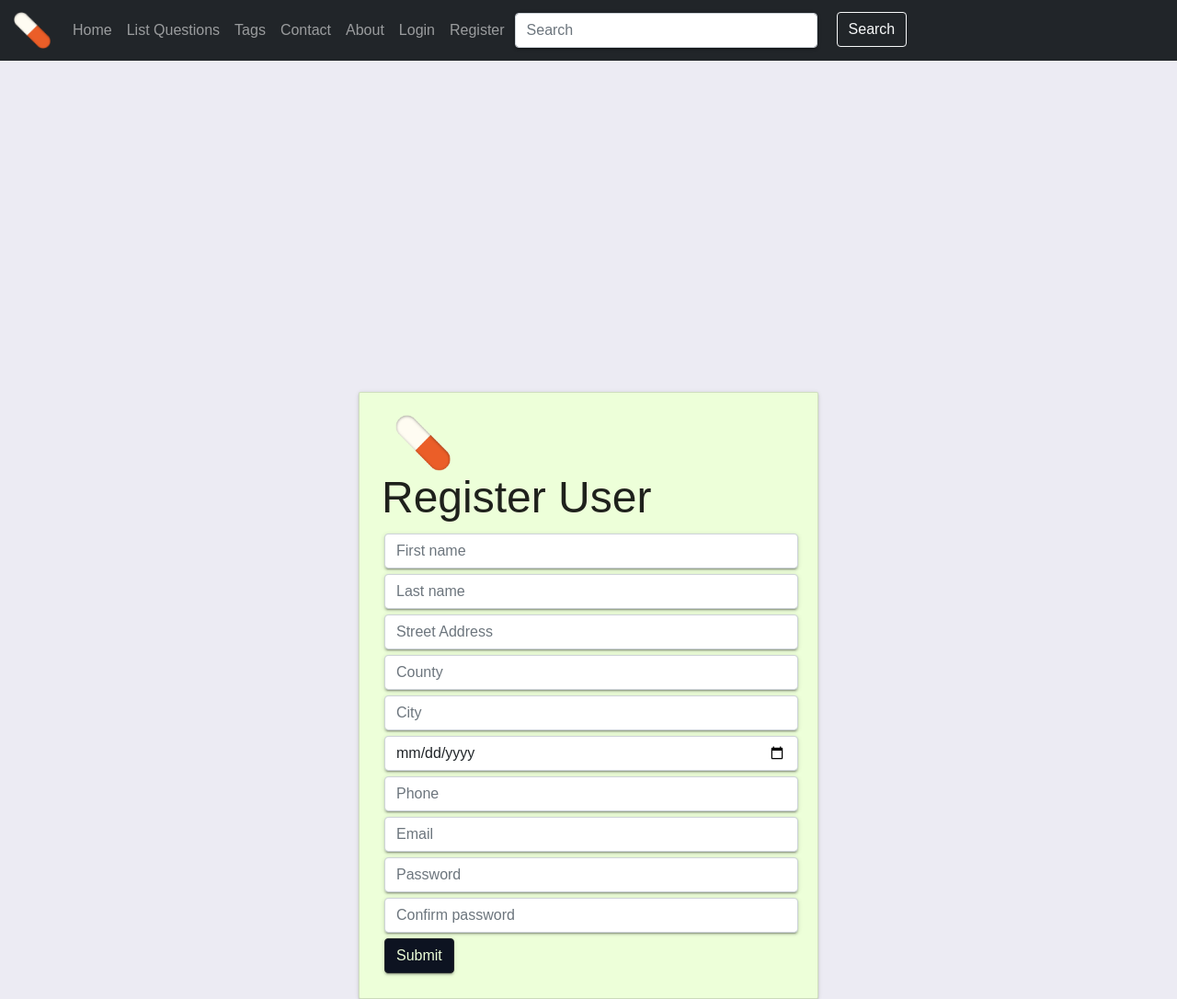
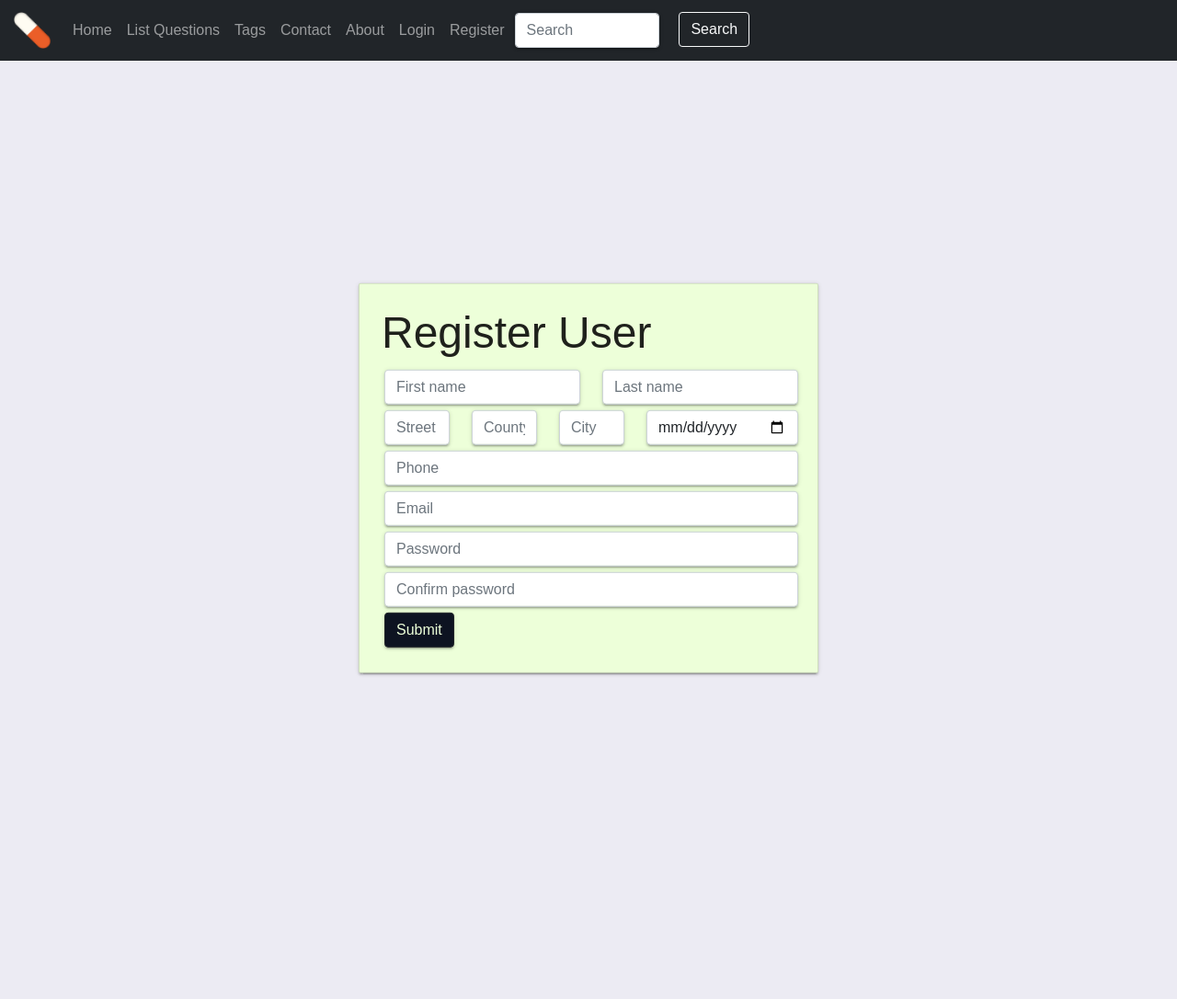
Before and after one commit to mateiocristi/IHealthApp, a Flask app: page /register in a window 1280 px wide. Shown: the whole page at 92% size. After the commit the page ends 735 px from the top, so only its background shows below. Run offline with Flask 2, Linux system fonts and the light colour scheme.

Commit message:
Styled registration form

```diff
--- a/static/css/login_form.css
+++ b/static/css/login_form.css
@@ -53,7 +53,3 @@
 #search {
     margin-top: 2px;
 }
-
-.form-control {
-    margin-right: 300px;
-}
--- a/templates/register.html
+++ b/templates/register.html
@@ -10,7 +10,6 @@
 {% endblock %}
 {% block content %}
     <div class="card">
-        <img id="header-logo" src="{{ url_for('static', filename='images/logo.png') }}" alt="iHealth Logo" width="60px">
         <h1 class="display-5">Register User</h1>
         <form action="{{ url_for('register_user') }}" method="POST" enctype="multipart/form-data">
             <div class="form-group">
```
